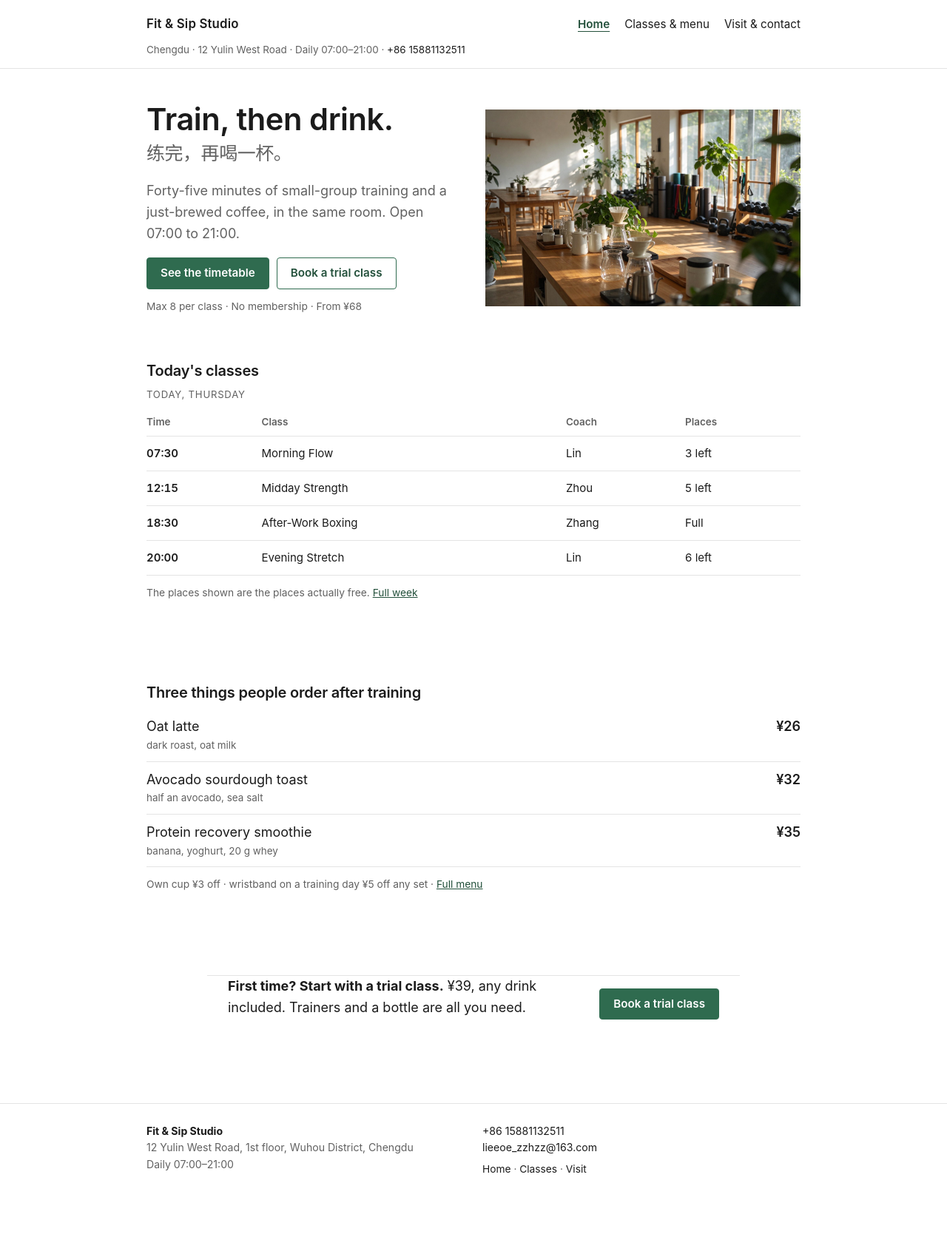
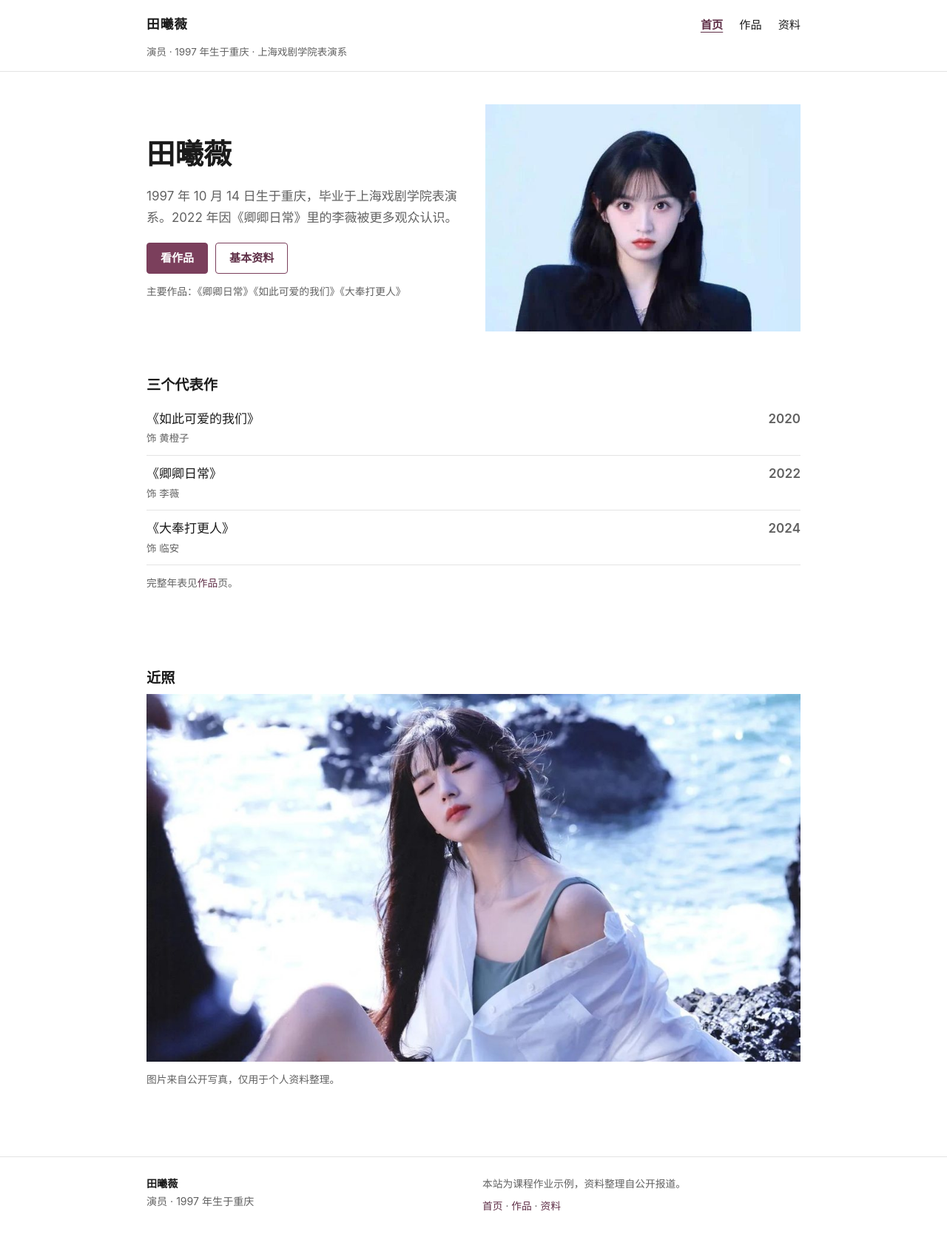
Before and after one commit to LIee-zh/Liee-zh.github.io, a plain HTML site: page index.html in a window 1280 px wide. Shown: the whole page at 74% size. Before the commit the page ends 1631 px from the top, so only its background shows below. Drawn offline with Linux system fonts and the light colour scheme.

Commit message:
Switch the site to a Tian Xiwei profile

```diff
--- a/index.html
+++ b/index.html
@@ -1,27 +1,27 @@
 <!DOCTYPE html>
-<html lang="en">
+<html lang="zh-Hans">
 <head>
   <meta charset="utf-8">
   <meta name="viewport" content="width=device-width, initial-scale=1">
-  <title>Fit &amp; Sip Studio — training and coffee in Chengdu</title>
-  <meta name="description" content="Fit &amp; Sip Studio is a gym-café in Yulin, Chengdu: 45-minute small-group training, then a coffee downstairs. 8 people per class, no membership.">
+  <title>田曦薇 — 演员</title>
+  <meta name="description" content="田曦薇，1997 年 10 月 14 日生于重庆，毕业于上海戏剧学院表演系。代表作《卿卿日常》《如此可爱的我们》《大奉打更人》。">
   <link rel="stylesheet" href="styles.css">
 </head>
 <body>
 
-<a class="skip-link" href="#main">Skip to main content</a>
+<a class="skip-link" href="#main">跳到主要内容</a>
 
 <header class="site-header">
   <div class="wrap">
-    <a class="logo" href="index.html">Fit &amp; Sip Studio</a>
-    <nav class="site-nav" aria-label="Main navigation">
+    <a class="logo" href="index.html">田曦薇</a>
+    <nav class="site-nav" aria-label="主导航">
       <ul>
-        <li><a href="index.html" aria-current="page">Home</a></li>
-        <li><a href="classes.html">Classes &amp; menu</a></li>
-        <li><a href="visit.html">Visit &amp; contact</a></li>
+        <li><a href="index.html" aria-current="page">首页</a></li>
+        <li><a href="works.html">作品</a></li>
+        <li><a href="profile.html">资料</a></li>
       </ul>
     </nav>
-    <p class="header-meta">Chengdu · 12 Yulin West Road · Daily 07:00–21:00 · <a href="tel:+8615881132511">+86 15881132511</a></p>
+    <p class="header-meta">演员 · 1997 年生于重庆 · 上海戏剧学院表演系</p>
   </div>
 </header>
 
@@ -30,60 +30,35 @@
   <section class="hero">
     <div class="wrap hero-grid">
       <div>
-        <h1>Train, then drink.<span class="zh" lang="zh-Hans">练完，再喝一杯。</span></h1>
-        <p class="lead">Forty-five minutes of small-group training and a just-brewed coffee, in the same room. Open 07:00 to 21:00.</p>
+        <h1>田曦薇</h1>
+        <p class="lead">1997 年 10 月 14 日生于重庆，毕业于上海戏剧学院表演系。2022 年因《卿卿日常》里的李薇被更多观众认识。</p>
         <div class="btn-row">
-          <a class="btn" href="classes.html">See the timetable</a>
-          <a class="btn btn--ghost" href="visit.html#booking">Book a trial class</a>
+          <a class="btn" href="works.html">看作品</a>
+          <a class="btn btn--ghost" href="profile.html">基本资料</a>
         </div>
-        <p class="small">Max 8 per class · No membership · From ¥68</p>
+        <p class="small">主要作品：《卿卿日常》《如此可爱的我们》《大奉打更人》</p>
       </div>
-      <img src="images/hero-cafe.jpg"
-           alt="Inside the studio: wooden floor, a pour-over bar in front, mats, dumbbells and plants behind"
-           width="1600" height="1000">
+      <img src="xiwei-1.jpg" alt="田曦薇正面写真，黑色西装外套，长发" width="750" height="540">
     </div>
   </section>
 
-  <section class="section" aria-labelledby="today-title">
+  <section class="section" aria-labelledby="rep-title">
     <div class="wrap">
-      <h2 id="today-title">Today's classes</h2>
-      <table>
-        <caption>Today, Thursday</caption>
-        <thead>
-          <tr>
-            <th scope="col">Time</th>
-            <th scope="col">Class</th>
-            <th scope="col">Coach</th>
-            <th scope="col">Places</th>
-          </tr>
-        </thead>
-        <tbody>
-          <tr><th scope="row">07:30</th><td>Morning Flow</td><td>Lin</td><td>3 left</td></tr>
-          <tr><th scope="row">12:15</th><td>Midday Strength</td><td>Zhou</td><td>5 left</td></tr>
-          <tr><th scope="row">18:30</th><td>After-Work Boxing</td><td>Zhang</td><td>Full</td></tr>
-          <tr><th scope="row">20:00</th><td>Evening Stretch</td><td>Lin</td><td>6 left</td></tr>
-        </tbody>
-      </table>
-      <p class="small">The places shown are the places actually free. <a href="classes.html">Full week</a></p>
+      <h2 id="rep-title">三个代表作</h2>
+      <ul class="price-list">
+        <li><span>《如此可爱的我们》<span class="note">饰 黄橙子</span></span><span class="price">2020</span></li>
+        <li><span>《卿卿日常》<span class="note">饰 李薇</span></span><span class="price">2022</span></li>
+        <li><span>《大奉打更人》<span class="note">饰 临安</span></span><span class="price">2024</span></li>
+      </ul>
+      <p class="small">完整年表见<a href="works.html">作品</a>页。</p>
     </div>
   </section>
 
-  <section class="section" aria-labelledby="menu-title">
+  <section class="section" aria-labelledby="photo-title">
     <div class="wrap">
-      <h2 id="menu-title">Three things people order after training</h2>
-      <ul class="price-list">
-        <li><span>Oat latte <span class="note">dark roast, oat milk</span></span><span class="price">¥26</span></li>
-        <li><span>Avocado sourdough toast <span class="note">half an avocado, sea salt</span></span><span class="price">¥32</span></li>
-        <li><span>Protein recovery smoothie <span class="note">banana, yoghurt, 20 g whey</span></span><span class="price">¥35</span></li>
-      </ul>
-      <p class="small">Own cup ¥3 off · wristband on a training day ¥5 off any set · <a href="classes.html#menu">Full menu</a></p>
-    </div>
-  </section>
-
-  <section class="section">
-    <div class="wrap callout">
-      <p><strong>First time? Start with a trial class.</strong> ¥39, any drink included. Trainers and a bottle are all you need.</p>
-      <a class="btn" href="visit.html#booking">Book a trial class</a>
+      <h2 id="photo-title">近照</h2>
+      <img src="xiwei-3.jpg" alt="田曦薇海边写真，白色衬衫，闭眼" width="1100" height="618">
+      <p class="small" id="photo-note">图片来自公开写真，仅用于个人资料整理。</p>
     </div>
   </section>
 
@@ -92,11 +67,11 @@
 <footer class="site-footer">
   <div class="wrap footer-grid">
     <div>
-      <p><strong>Fit &amp; Sip Studio</strong><br>12 Yulin West Road, 1st floor, Wuhou District, Chengdu<br>Daily 07:00–21:00</p>
+      <p><strong>田曦薇</strong><br>演员 · 1997 年生于重庆</p>
     </div>
     <div>
-      <p><a href="tel:+8615881132511">+86 15881132511</a><br><a href="mailto:lieeoe_zzhzz@163.com">lieeoe_zzhzz@163.com</a></p>
-      <p class="small"><a href="index.html">Home</a> · <a href="classes.html">Classes</a> · <a href="visit.html">Visit</a></p>
+      <p class="small">本站为课程作业示例，资料整理自公开报道。</p>
+      <p class="small"><a href="index.html">首页</a> · <a href="works.html">作品</a> · <a href="profile.html">资料</a></p>
     </div>
   </div>
 </footer>
--- a/styles.css
+++ b/styles.css
@@ -1,14 +1,14 @@
 /* =========================================================
-   Fit & Sip Studio — one plain stylesheet
-   White page, one accent colour, hairlines instead of cards.
+   田曦薇 · 个人资料站 — 一个样式表
+   白底、单一强调色、细线代替卡片
    ========================================================= */
 
 :root {
   --ink: #1b1b1b;
   --muted: #616161;
   --line: #e4e4e4;
-  --accent: #2f6b4f;
-  --accent-dark: #23503b;
+  --accent: #7b3f5c;        /* 深玫瑰，用作唯一强调色 */
+  --accent-dark: #5f2f47;
   --wrap: 940px;
 }
 
@@ -22,38 +22,29 @@ body {
   margin: 0;
   background: #fff;
   color: var(--ink);
-  font-family: -apple-system, "Segoe UI", Helvetica, Arial, "PingFang SC", sans-serif;
+  font-family: "PingFang SC", "Microsoft YaHei", "Noto Sans SC", -apple-system, Helvetica, Arial, sans-serif;
   font-size: 17px;
-  line-height: 1.6;
+  line-height: 1.75;
 }
 
 h1, h2, h3 {
   margin: 0 0 0.5em;
   font-weight: 600;
-  line-height: 1.2;
-  letter-spacing: -0.01em;
+  line-height: 1.25;
+  letter-spacing: 0;
 }
 
-h1 { font-size: clamp(1.9rem, 5.4vw, 2.6rem); }
-h2 { font-size: 1.25rem; }
+h1 { font-size: clamp(1.8rem, 5vw, 2.4rem); }
+h2 { font-size: 1.2rem; }
 h3 { font-size: 1rem; }
 
 p { margin: 0 0 1em; }
 p:last-child { margin-bottom: 0; }
 
-a { color: var(--accent-dark); }
-a:hover { color: var(--accent); }
+a { color: var(--accent-dark); text-decoration: none; }
+a:hover { text-decoration: underline; }
 
 img { display: block; max-width: 100%; height: auto; }
-
-/* quiet second line in Chinese, used three times on the site */
-.zh {
-  display: block;
-  margin-top: 6px;
-  font-size: 0.6em;
-  font-weight: 400;
-  color: var(--muted);
-}
 
 a:focus-visible,
 button:focus-visible,
@@ -72,7 +63,6 @@ textarea:focus-visible {
   padding: 10px 14px;
   background: var(--ink);
   color: #fff;
-  text-decoration: none;
 }
 .skip-link:focus { top: 12px; }
 
@@ -83,44 +73,33 @@ textarea:focus-visible {
   padding: 0 20px;
 }
 
-.section { padding: 36px 0; }
+.section { padding: 34px 0; }
 .section--tight { padding: 22px 0 4px; }
 
-.lead {
-  max-width: 58ch;
-  color: var(--muted);
-}
+.lead { max-width: 58ch; color: var(--muted); }
 
-.small {
-  margin-top: 12px;
-  font-size: 0.86rem;
-  color: var(--muted);
-}
+.small { margin-top: 12px; font-size: 0.86rem; color: var(--muted); }
 
-/* header: name, links, one line of contact */
+/* 页头：名字、导航、一行说明 */
 .site-header {
   border-bottom: 1px solid var(--line);
   padding: 18px 0 14px;
 }
 
-.site-header .wrap {
-  display: grid;
-  gap: 10px;
-}
+.site-header .wrap { display: grid; gap: 10px; }
 
 .logo {
-  font-size: 1.05rem;
+  font-size: 1.1rem;
   font-weight: 600;
-  letter-spacing: 0.01em;
   color: var(--ink);
-  text-decoration: none;
+  letter-spacing: 0.06em;
 }
-.logo:hover { color: var(--accent-dark); }
+.logo:hover { color: var(--accent-dark); text-decoration: none; }
 
 .site-nav ul {
   display: flex;
   flex-wrap: wrap;
-  gap: 20px;
+  gap: 22px;
   margin: 0;
   padding: 0;
   list-style: none;
@@ -128,10 +107,9 @@ textarea:focus-visible {
 
 .site-nav a {
   color: var(--ink);
-  text-decoration: none;
   font-size: 0.95rem;
 }
-.site-nav a:hover { color: var(--accent); }
+.site-nav a:hover { color: var(--accent); text-decoration: none; }
 .site-nav a[aria-current="page"] {
   color: var(--accent-dark);
   text-decoration: underline;
@@ -144,12 +122,11 @@ textarea:focus-visible {
   font-size: 0.84rem;
   color: var(--muted);
 }
-.header-meta a { color: var(--ink); text-decoration: none; }
 
-/* hero */
+/* 首页主区 */
 .hero { padding: 32px 0 8px; }
 
-.hero-grid { display: grid; gap: 22px; align-items: center; }
+.hero-grid { display: grid; gap: 24px; align-items: center; }
 
 .btn-row {
   display: flex;
@@ -160,28 +137,24 @@ textarea:focus-visible {
 
 .btn {
   display: inline-block;
-  padding: 11px 18px;
+  padding: 10px 18px;
   border: 1px solid var(--accent);
   border-radius: 4px;
   background: var(--accent);
   color: #fff;
   font: inherit;
-  font-size: 0.95rem;
+  font-size: 0.94rem;
   font-weight: 600;
-  line-height: 1.2;
+  line-height: 1.3;
   text-align: center;
-  text-decoration: none;
   cursor: pointer;
 }
-.btn:hover { background: var(--accent-dark); border-color: var(--accent-dark); color: #fff; }
+.btn:hover { background: var(--accent-dark); border-color: var(--accent-dark); color: #fff; text-decoration: none; }
 
-.btn--ghost {
-  background: #fff;
-  color: var(--accent-dark);
-}
+.btn--ghost { background: #fff; color: var(--accent-dark); }
 .btn--ghost:hover { background: #fff; color: var(--accent-dark); border-color: var(--accent-dark); }
 
-/* tables: caption above, hairlines only */
+/* 表格：说明在上，只用细线 */
 table {
   width: 100%;
   margin-top: 10px;
@@ -195,7 +168,6 @@ caption {
   text-align: left;
   font-size: 0.82rem;
   letter-spacing: 0.06em;
-  text-transform: uppercase;
   color: var(--muted);
 }
 
@@ -214,14 +186,10 @@ tbody th {
   border-bottom: 1px solid var(--line);
   vertical-align: top;
 }
-tbody th { text-align: left; font-weight: 600; font-variant-numeric: tabular-nums; }
+tbody th { text-align: left; font-weight: 600; white-space: nowrap; }
 
-/* price lists */
-.price-list {
-  margin: 0;
-  padding: 0;
-  list-style: none;
-}
+/* 清单 */
+.price-list { margin: 0; padding: 0; list-style: none; }
 
 .price-list li {
   display: flex;
@@ -232,96 +200,43 @@ tbody th { text-align: left; font-weight: 600; font-variant-numeric: tabular-num
   border-bottom: 1px solid var(--line);
 }
 
-.price-list .list-head {
-  border: 0;
-  padding-top: 0;
-  font-size: 0.82rem;
-  letter-spacing: 0.06em;
-  text-transform: uppercase;
-  color: var(--muted);
-}
-
 .price-list .note {
   display: block;
   font-size: 0.84rem;
   color: var(--muted);
 }
 
-.price-list .price { font-weight: 600; white-space: nowrap; }
-
-.plain-list {
-  margin: 0;
-  padding-left: 1.1em;
-  list-style: disc;
-}
-.plain-list li { margin-bottom: 8px; }
-
-/* two columns of lists, image beside text */
-.grid-2 { display: grid; gap: 24px; margin-top: 6px; }
-
-.split { display: grid; gap: 22px; align-items: start; }
-
-/* trial call-to-action: text and button on one line, no colour block */
-.callout {
-  display: grid;
-  gap: 14px;
-  align-items: center;
-  padding-top: 20px;
-  border-top: 1px solid var(--line);
-  max-width: 720px;
+.price-list .price {
+  font-weight: 600;
+  color: var(--muted);
+  white-space: nowrap;
 }
 
-/* form */
-.form-grid {
-  display: grid;
-  gap: 16px;
-  margin-top: 18px;
-}
-.form-grid .field--full { grid-column: 1; }
+.plain-list { margin: 0; padding-left: 1.1em; list-style: disc; }
+.plain-list li { margin-bottom: 6px; }
 
-.field span {
-  display: block;
-  margin-bottom: 6px;
-  font-size: 0.88rem;
-  font-weight: 600;
-}
-
-input[type="text"],
-select,
-textarea {
-  width: 100%;
-  padding: 11px 12px;
-  border: 1px solid var(--line);
-  border-radius: 4px;
-  background: #fff;
-  color: var(--ink);
-  font: inherit;
-  font-size: 0.96rem;
-  min-height: 44px;
-}
-textarea { min-height: 110px; resize: vertical; }
+/* 图文并排 */
+.split { display: grid; gap: 24px; align-items: start; }
+.split img { max-height: 460px; width: auto; object-fit: cover; object-position: center top; }
 
 address { font-style: normal; }
-address p { margin: 0 0 6px; }
 
-/* footer: light, two columns */
+/* 页脚：浅色两栏 */
 .site-footer {
   margin-top: 40px;
-  padding: 26px 0 34px;
+  padding: 24px 0 34px;
   border-top: 1px solid var(--line);
   font-size: 0.88rem;
   color: var(--muted);
 }
 .footer-grid { display: grid; gap: 14px; }
 .site-footer p { margin: 0 0 6px; }
-.site-footer a { color: var(--ink); text-decoration: none; }
-.site-footer a:hover { text-decoration: underline; }
 .site-footer strong { color: var(--ink); }
 
-/* tablet */
+/* 平板 */
 @media (min-width: 640px) {
   .wrap { padding: 0 28px; }
-  .section { padding: 44px 0; }
+  .section { padding: 42px 0; }
   .section--tight { padding: 28px 0 6px; }
 
   .site-header .wrap {
@@ -332,23 +247,18 @@ address p { margin: 0 0 6px; }
   .site-nav { justify-self: end; }
   .header-meta { grid-column: 1 / -1; }
 
-  .grid-2 { grid-template-columns: 1fr 1fr; }
   .hero-grid { grid-template-columns: 1fr 1fr; gap: 32px; }
-  .form-grid { grid-template-columns: 1fr 1fr; }
-  .form-grid .field--full { grid-column: 1 / -1; }
   .footer-grid { grid-template-columns: 1fr 1fr; gap: 24px; }
-  .callout { grid-template-columns: 1fr auto; }
 }
 
-/* desktop */
+/* 桌面 */
 @media (min-width: 960px) {
-  body { font-size: 18px; }
-  .section { padding: 56px 0; }
+  .section { padding: 52px 0; }
   .hero { padding: 44px 0 8px; }
   .split { grid-template-columns: 1fr 1fr; gap: 36px; }
 }
 
-/* narrow: keep tables from pushing the page sideways */
+/* 极窄屏：表格不撑破页面 */
 @media (max-width: 420px) {
   table { font-size: 0.86rem; }
   tbody td, tbody th, thead th { padding-right: 6px; }
```
Also changed, not shown: profile.html (added, +98 -0 lines), works.html (added, +95 -0 lines), xiwei-1.jpg (added), xiwei-2.jpg (added), xiwei-3.jpg (added).
